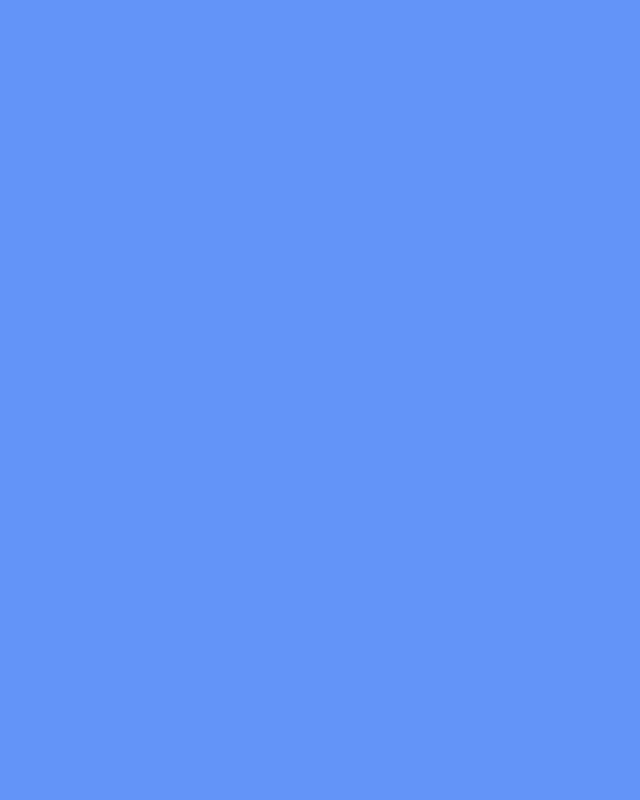
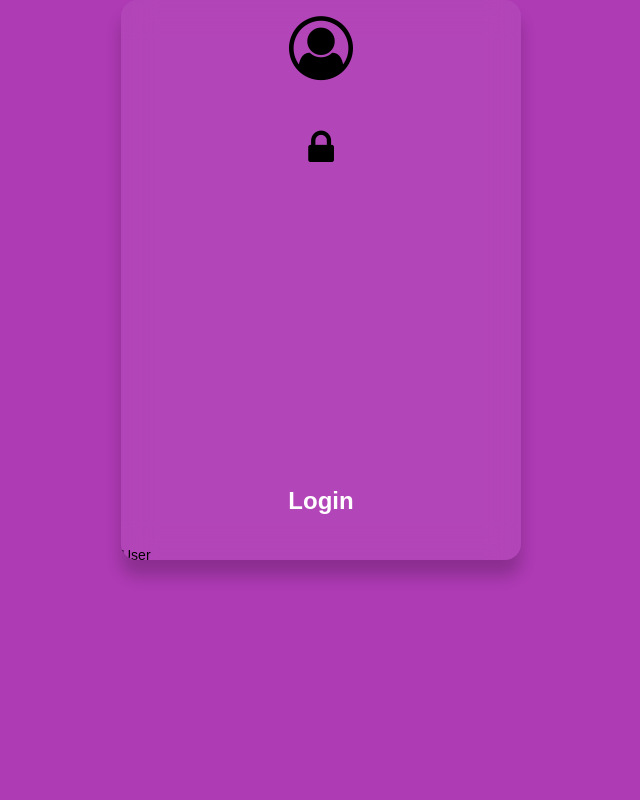
Before and after one commit to silveriohuarcaya/proyect-frontend, a React (Create React App) app: page /login in a window 1280 px wide. Shown: the part 980-1780 px from the top of the page, without its empty margins (319-959 px from the left). Before the commit the page ends 800 px from the top, so only its background shows below. Built offline with nearby package versions, Linux system fonts and the light colour scheme.

Commit message:
fix login scss

```diff
--- a/public/index.html
+++ b/public/index.html
@@ -12,6 +12,8 @@
     <link rel="apple-touch-icon" href="%PUBLIC_URL%/logo192.png" />
     <link rel="manifest" href="%PUBLIC_URL%/manifest.json" />
     <title>React App</title>
+
+    <meta http-equiv="X-UA-Compatible" content="IE=edge" />
   </head>
   <body>
     <noscript>You need to enable JavaScript to run this app.</noscript>
--- a/src/pages/Sign/Login/index.jsx
+++ b/src/pages/Sign/Login/index.jsx
@@ -1,10 +1,7 @@
 import React from 'react'
 import { useForm } from 'react-hook-form'
-import { Link } from 'react-router-dom'
-import silueta from '../../../images/silueta.png'
-import candado from '../../../images/candado.jpeg'
-import login from '../../../images/login1.png'
-import '../../../App.scss'
+
+import './index.scss'
 
 const Login = () => {
   const { form, handleOnchange } = useForm({})
@@ -14,55 +11,54 @@ const Login = () => {
   return (
     <div className="App">
       <main>
-        <div className="login-block">
-          <img
-            src={login}
-            opacity="0.5"
-            width="260"
-            height="160"
-            alt="username"
-          />
+        <div className="container">
+          <div className="card">
             <form>
+              <div className="top-row background-top-row">
+                <i className="fa fa-user-circle-o" aria-hidden="true" />
+              </div>
+              <div className="content">
+                <i className="fa fa-lock" aria-hidden="true" />
+                <h1>Login</h1>
+              </div>
               <div className="form-group">
                 <div className="input-group">
-                <span className="input-group-addon">
-                  <img src={silueta} width="30" height="30" alt="username" />
-                </span>
+                  <p>User</p>
                   <input
-                  name="username"
                     type="text"
-                  className="form-control"
-                  placeholder="Username"
+                    className="text"
+                    name="UserName"
+                    id=""
+                    placeholder="UserName"
                     onChange={handleOnchange}
                   />
                 </div>
               </div>
+
               <div className="form-group">
                 <div className="input-group">
-                <span className="input-group-addon">
-                  <img src={candado} width="35" height="35" alt="password" />
-                </span>
+                  <p>Password</p>
                   <input
-                  name="password"
                     type="password"
-                  className="form-control"
-                  placeholder="Password"
+                    className="text"
+                    name="UserPassword"
+                    id=""
+                    placeholder="UserName"
                     onChange={handleOnchange}
                   />
                 </div>
               </div>
-            <button className="btn btn-primary btn-block" type="submit">
+
+              <button className="buton" type="submit">
                 Login
               </button>
+              <div className="networks background-top-row">
+                <i className="fa fa-facebook" aria-hidden="true" />
+                <i className="fa fa-google" aria-hidden="true" />
+                <i className="fa fa-instagram" aria-hidden="true" />
+              </div>
             </form>
           </div>
-        <div className="login-links">
-          <Link to="/" className="pull-left">
-            Forget Password?
-          </Link>
-          <Link to="/" className="pull-right">
-            Register an account
-          </Link>
         </div>
       </main>
     </div>
--- /dev/null
+++ b/src/pages/Sign/Login/index.scss
@@ -0,0 +1,107 @@
+@import url(https://cdnjs.cloudflare.com/ajax/libs/font-awesome/4.7.0/css/font-awesome.min.css);
+
+* {
+  padding: 0;
+  margin: 0;
+  text-decoration: none;
+  box-sizing: border-box;
+  border: none;
+}
+
+body {
+  font-family: Arial, Helvetica, sans-serif;
+  background: rgb(174, 58, 180);
+  background: lineargradient(
+    90deg,
+    rgba(174, 58, 180, 1) 0%,
+    rgba(63, 190, 251, 1) 50%,
+    rgba(174, 58, 180, 1) 100%
+  );
+}
+
+.container {
+  display: flex;
+  justify-content: center;
+  height: 100vh;
+  align-items: center;
+}
+
+.card {
+  border-radius: 1rem;
+  box-shadow: 0 1rem 1rem rgba(0, 0, 0, 0.2);
+  display: flex;
+  flex-direction: column;
+  margin: 1.5rem;
+  overflow: hidden;
+  width: 25rem;
+  height: 35rem;
+  backdrop-filter: blur(1rem);
+  background-color: rgba(255, 255, 255, 0.06);
+  color: var(--white-text);
+}
+
+.top-row {
+  padding: 1rem;
+  display: flex;
+  flex-direction: column;
+  align-items: center;
+  justify-content: space-around;
+}
+
+.top-row i {
+  font-size: 4rem;
+}
+
+.content {
+  padding: 2rem;
+  display: flex;
+  flex-direction: column;
+  align-items: center;
+  justify-content: space-between;
+  height: 100%;
+}
+
+.content i {
+  font-size: 2.5rem;
+}
+
+.content p {
+  font-size: 0.9rem;
+  align-self: flex-start;
+}
+
+.text {
+  width: 100%;
+  height: 3rem;
+  color: rgb(97, 94, 94);
+  font-size: 1.2rem;
+}
+
+.button {
+  border-radius: 3rem;
+  color: var(--white-text);
+  font-size: 1.2rem;
+  padding: 0.5rem 0.3rem;
+  letter-spacing: 0.1rem;
+  background-color: rgba(174, 58, 180, 0.3);
+  width: 50%;
+  height: 3rem;
+}
+
+.networks {
+  padding: 1rem;
+  display: flex;
+  align-items: center;
+  justify-content: space-around;
+  font-size: 2rem;
+}
+
+/* media queries */
+@media (max-width: 1030px) {
+  .container {
+    flex-direction: column;
+    justify-content: center;
+    align-items: center;
+    height: auto;
+  }
+}
```
Also changed, not shown: 1 other file (tests, documents, lock files or other folders). Lines whose indentation alone changed are shown as unchanged.
